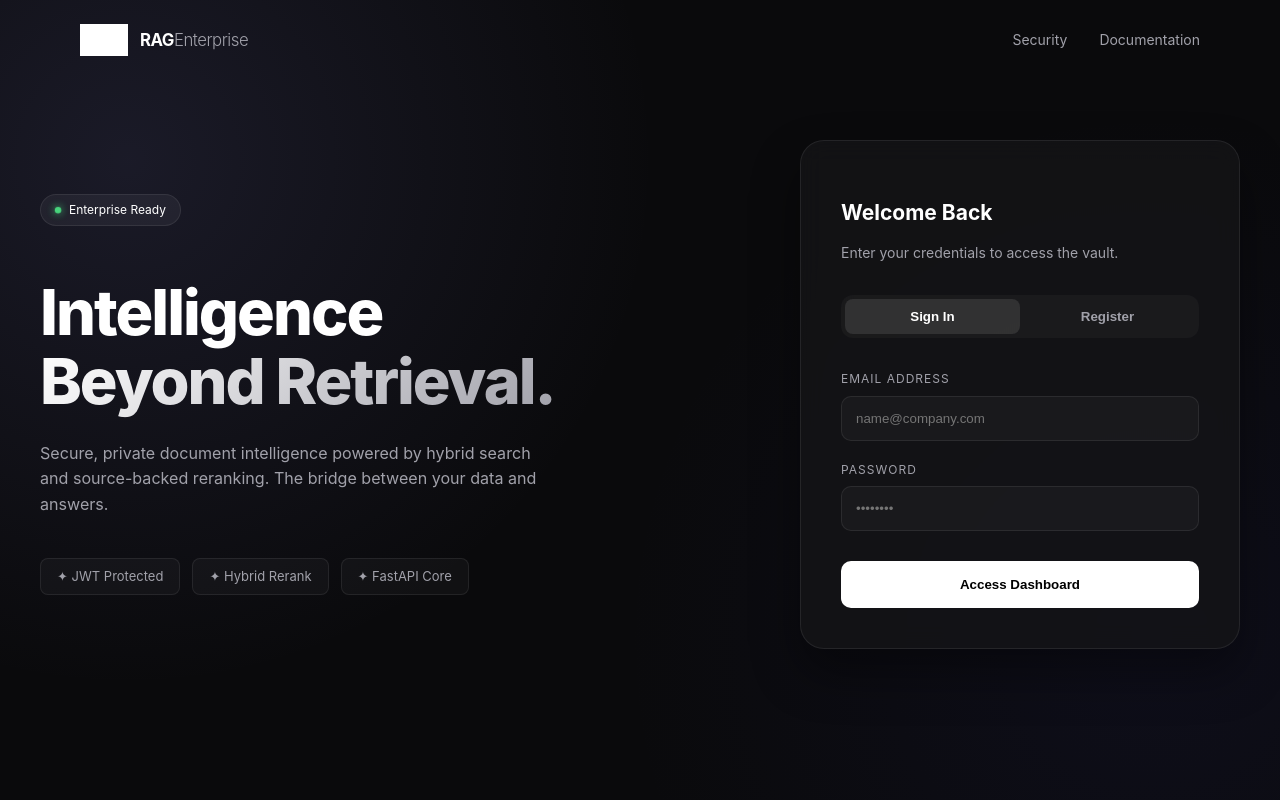
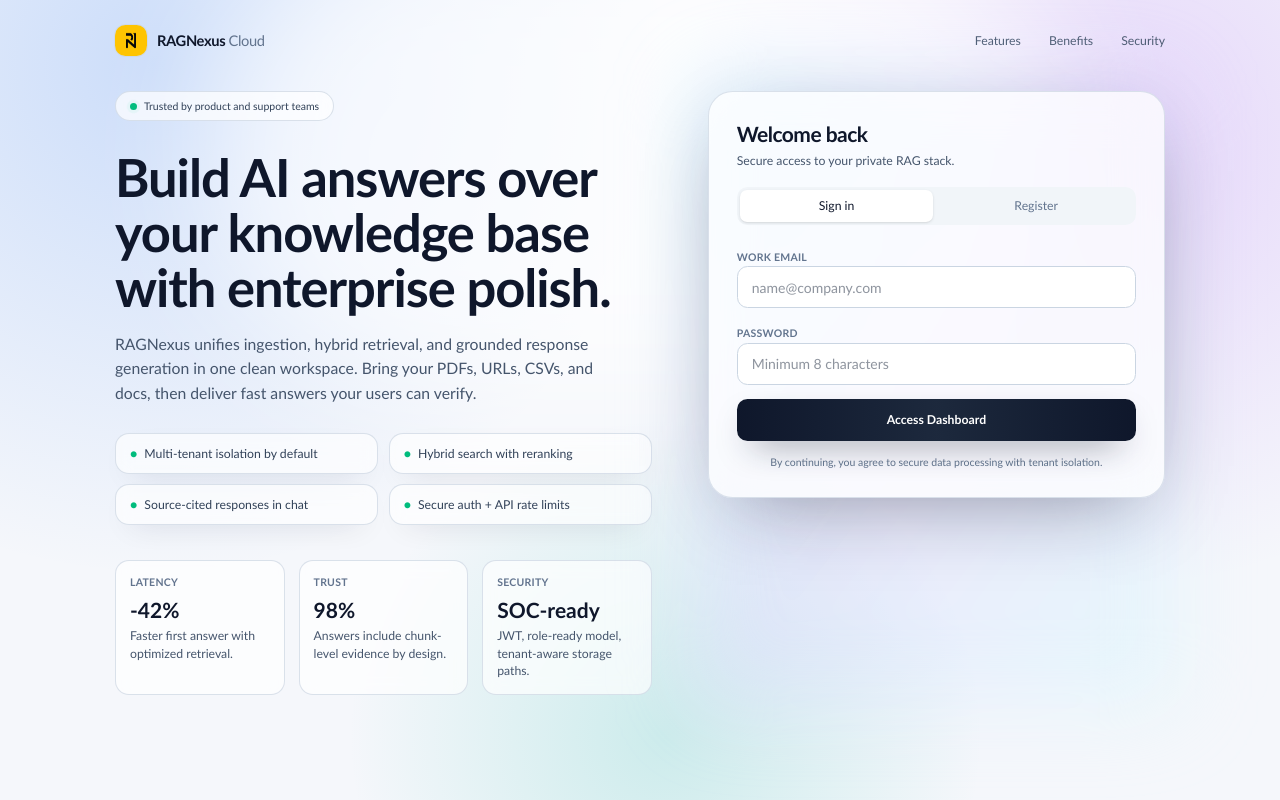
Before and after one commit to VedWay/RAGNexus, a React (Vite) app in the folder web/: page / in a window 1280 px wide. Built offline with nearby package versions, Linux system fonts and the light colour scheme.

Commit message:
Improved Landing page

```diff
--- a/web/index.html
+++ b/web/index.html
@@ -4,7 +4,7 @@
     <meta charset="UTF-8" />
     <link rel="icon" type="image/png" href="/hero.png" />
     <meta name="viewport" content="width=device-width, initial-scale=1.0" />
-    <title>web</title>
+    <title>RagNexus</title>
   </head>
   <body>
     <div id="root"></div>
--- a/web/package.json
+++ b/web/package.json
@@ -15,6 +15,7 @@
   },
   "devDependencies": {
     "@eslint/js": "^9.39.4",
+    "@tailwindcss/vite": "^4.2.2",
     "@types/react": "^19.2.14",
     "@types/react-dom": "^19.2.3",
     "@vitejs/plugin-react": "^6.0.1",
@@ -22,6 +23,7 @@
     "eslint-plugin-react-hooks": "^7.0.1",
     "eslint-plugin-react-refresh": "^0.5.2",
     "globals": "^17.4.0",
+    "tailwindcss": "^4.2.2",
     "vite": "^8.0.4"
   }
 }
--- a/web/src/components/LandingPage.jsx
+++ b/web/src/components/LandingPage.jsx
@@ -1,5 +1,4 @@
-import React from 'react';
-import './LandingPage.css';
+import React from 'react'
 
 function LandingPage({
   brandLogo,
@@ -16,84 +15,136 @@ function LandingPage({
   authError,
 }) {
   return (
-    <div className="landingWrap">
-      {/* Dynamic Background Elements */}
-      <div className="glow-mesh" />
+    <div className="relative min-h-screen overflow-hidden bg-[#f5f7fb] text-slate-900">
+      <div className="pointer-events-none absolute inset-0 bg-[radial-gradient(circle_at_12%_8%,rgba(59,130,246,0.22),transparent_38%),radial-gradient(circle_at_88%_18%,rgba(168,85,247,0.2),transparent_34%),radial-gradient(circle_at_52%_92%,rgba(20,184,166,0.18),transparent_32%)]" />
+      <div className="pointer-events-none absolute -top-24 left-1/2 h-[480px] w-[860px] -translate-x-1/2 rounded-full bg-white/70 blur-3xl" />
 
-      <nav className="landingNav">
-        <div className="navLogo">
-          <img src={brandLogo} alt="Logo" />
-          <span>RAG<span>Enterprise</span></span>
+      <nav className="relative z-10 mx-auto flex w-full max-w-7xl items-center justify-between px-6 pb-4 pt-7 lg:px-10">
+        <div className="flex items-center gap-3">
+          <img src={brandLogo} alt="Logo" className="h-9 w-9 rounded-xl ring-1 ring-slate-300/60" />
+          <span className="text-[1.05rem] font-semibold tracking-tight text-slate-900">
+            RAGNexus <span className="font-normal text-slate-500">Cloud</span>
+          </span>
         </div>
-        <div className="navLinks">
-          <a href="#features">Security</a>
-          <a href="#docs">Documentation</a>
+        <div className="hidden items-center gap-8 text-sm text-slate-600 md:flex">
+          <a href="#features" className="transition hover:text-slate-900">Features</a>
+          <a href="#benefits" className="transition hover:text-slate-900">Benefits</a>
+          <a href="#security" className="transition hover:text-slate-900">Security</a>
         </div>
       </nav>
 
-      <main className="landingMain">
-        <section className="landingHero">
-          <div className="heroContent">
-            <div className="heroBadge">
-              <span className="pulseDot"></span>
-              Enterprise Ready
+      <main className="relative z-10 mx-auto grid w-full max-w-7xl gap-10 px-6 pb-12 pt-6 lg:grid-cols-[1.08fr_0.92fr] lg:gap-16 lg:px-10 lg:pb-20">
+        <section className="space-y-8 self-center">
+          <div className="inline-flex items-center gap-2 rounded-full border border-slate-300/70 bg-white/70 px-4 py-2 text-xs font-medium text-slate-700 backdrop-blur">
+            <span className="relative flex h-2 w-2">
+              <span className="absolute inline-flex h-full w-full animate-ping rounded-full bg-emerald-400 opacity-70" />
+              <span className="relative inline-flex h-2 w-2 rounded-full bg-emerald-500" />
+            </span>
+            Trusted by product and support teams
           </div>
-            <h1>
-              Intelligence <br />
-              <span className="textGradient">Beyond Retrieval.</span>
+
+          <div className="space-y-5">
+            <h1 className="max-w-2xl text-4xl font-semibold leading-[1.05] tracking-[-0.02em] text-slate-900 sm:text-5xl lg:text-6xl">
+              Build AI answers over your knowledge base with enterprise polish.
             </h1>
-            <p className="heroSubtext">
-              Secure, private document intelligence powered by hybrid search and
-              source-backed reranking. The bridge between your data and answers.
+            <p className="max-w-xl text-base leading-7 text-slate-600 sm:text-lg">
+              RAGNexus unifies ingestion, hybrid retrieval, and grounded response generation in one clean workspace.
+              Bring your PDFs, URLs, CSVs, and docs, then deliver fast answers your users can verify.
             </p>
+          </div>
 
-            <div className="featureCapsules">
-              <div className="capsule">✦ JWT Protected</div>
-              <div className="capsule">✦ Hybrid Rerank</div>
-              <div className="capsule">✦ FastAPI Core</div>
+          <div id="features" className="grid gap-3 sm:grid-cols-2">
+            {[
+              'Multi-tenant isolation by default',
+              'Hybrid search with reranking',
+              'Source-cited responses in chat',
+              'Secure auth + API rate limits',
+            ].map((item) => (
+              <div
+                key={item}
+                className="group rounded-2xl border border-slate-300/70 bg-white/65 px-4 py-3 text-sm text-slate-700 shadow-[0_10px_30px_-18px_rgba(15,23,42,0.45)] backdrop-blur transition hover:-translate-y-0.5 hover:border-slate-400"
+              >
+                <span className="mr-2 text-emerald-500">●</span>
+                {item}
+              </div>
+            ))}
+          </div>
+
+          <div id="benefits" className="grid gap-4 pt-2 sm:grid-cols-3">
+            <div className="rounded-2xl border border-slate-300/70 bg-white/70 p-4 backdrop-blur">
+              <div className="text-xs font-semibold uppercase tracking-wide text-slate-500">Latency</div>
+              <div className="mt-2 text-2xl font-semibold text-slate-900">-42%</div>
+              <p className="mt-1 text-sm text-slate-600">Faster first answer with optimized retrieval.</p>
+            </div>
+            <div className="rounded-2xl border border-slate-300/70 bg-white/70 p-4 backdrop-blur">
+              <div className="text-xs font-semibold uppercase tracking-wide text-slate-500">Trust</div>
+              <div className="mt-2 text-2xl font-semibold text-slate-900">98%</div>
+              <p className="mt-1 text-sm text-slate-600">Answers include chunk-level evidence by design.</p>
+            </div>
+            <div id="security" className="rounded-2xl border border-slate-300/70 bg-white/70 p-4 backdrop-blur">
+              <div className="text-xs font-semibold uppercase tracking-wide text-slate-500">Security</div>
+              <div className="mt-2 text-2xl font-semibold text-slate-900">SOC-ready</div>
+              <p className="mt-1 text-sm text-slate-600">JWT, role-ready model, tenant-aware storage paths.</p>
             </div>
           </div>
+        </section>
 
-          <div className="authContainer">
-            <div className="authCard">
-              <div className="authHeader">
-                <h2>{authMode === 'login' ? 'Welcome Back' : 'Get Started'}</h2>
-                <p>Enter your credentials to access the vault.</p>
+        <section className="relative">
+          <div className="absolute -inset-4 rounded-[2rem] bg-gradient-to-br from-sky-200/50 via-violet-200/40 to-cyan-100/40 blur-2xl" />
+
+          <div className="relative rounded-[1.75rem] border border-slate-300/70 bg-white/75 p-6 shadow-[0_24px_80px_-28px_rgba(15,23,42,0.45)] backdrop-blur-xl sm:p-8">
+            <div className="mb-5 flex items-center justify-between">
+              <div>
+                <h2 className="text-2xl font-semibold tracking-tight text-slate-900">
+                  {authMode === 'login' ? 'Welcome back' : 'Create your workspace'}
+                </h2>
+                <p className="mt-1 text-sm text-slate-600">Secure access to your private RAG stack.</p>
               </div>
 
-              <div className="authTabs">
+            </div>
+
+            <div className="mb-6 grid grid-cols-2 gap-2 rounded-xl bg-slate-100 p-1">
               <button
                 type="button"
-                  className={authMode === 'login' ? 'active' : ''}
+                className={`rounded-lg px-4 py-2 text-sm font-medium transition ${
+                  authMode === 'login'
+                    ? 'bg-white text-slate-900 shadow-sm'
+                    : 'text-slate-500 hover:text-slate-800'
+                }`}
                 onClick={() => setAuthMode('login')}
               >
-                  Sign In
+                Sign in
               </button>
               <button
                 type="button"
-                  className={authMode === 'register' ? 'active' : ''}
+                className={`rounded-lg px-4 py-2 text-sm font-medium transition ${
+                  authMode === 'register'
+                    ? 'bg-white text-slate-900 shadow-sm'
+                    : 'text-slate-500 hover:text-slate-800'
+                }`}
                 onClick={() => setAuthMode('register')}
               >
                 Register
               </button>
             </div>
 
-              <form className="authForm" onSubmit={submitAuth}>
+            <form className="space-y-4" onSubmit={submitAuth}>
               {authMode === 'register' && (
-                  <div className="inputGroup">
-                    <label>Full Name</label>
+                <div className="space-y-2">
+                  <label className="text-xs font-semibold uppercase tracking-wide text-slate-500">Full name</label>
                   <input
                     type="text"
                     placeholder="Alex Rivera"
                     value={authName}
                     onChange={(e) => setAuthName(e.target.value)}
                     disabled={authBusy}
+                    className="h-12 w-full rounded-xl border border-slate-300 bg-white px-4 text-slate-800 outline-none transition focus:border-sky-400 focus:ring-2 focus:ring-sky-200"
                   />
                 </div>
               )}
 
-                <div className="inputGroup">
-                  <label>Email Address</label>
+              <div className="space-y-2">
+                <label className="text-xs font-semibold uppercase tracking-wide text-slate-500">Work email</label>
                 <input
                   type="email"
                   placeholder="name@company.com"
@@ -101,38 +152,58 @@ function LandingPage({
                   onChange={(e) => setAuthEmail(e.target.value)}
                   disabled={authBusy}
                   required
+                  className="h-12 w-full rounded-xl border border-slate-300 bg-white px-4 text-slate-800 outline-none transition focus:border-sky-400 focus:ring-2 focus:ring-sky-200"
                 />
               </div>
 
-                <div className="inputGroup">
-                  <label>Password</label>
+              <div className="space-y-2">
+                <label className="text-xs font-semibold uppercase tracking-wide text-slate-500">Password</label>
                 <input
                   type="password"
-                    placeholder="••••••••"
+                  placeholder="Minimum 8 characters"
                   value={authPassword}
                   onChange={(e) => setAuthPassword(e.target.value)}
                   disabled={authBusy}
                   required
                   minLength={8}
+                  className="h-12 w-full rounded-xl border border-slate-300 bg-white px-4 text-slate-800 outline-none transition focus:border-sky-400 focus:ring-2 focus:ring-sky-200"
                 />
               </div>
 
-                {authError && <div className="authError">{authError}</div>}
+              {authError ? (
+                <div className="rounded-xl border border-rose-300 bg-rose-50 px-3 py-2 text-sm text-rose-700">
+                  {authError}
+                </div>
+              ) : null}
 
-                <button type="submit" className="authSubmit" disabled={authBusy}>
+              <button
+                type="submit"
+                disabled={authBusy}
+                className="group relative flex h-12 w-full items-center justify-center rounded-xl bg-gradient-to-r from-slate-900 via-slate-800 to-slate-900 text-sm font-semibold text-white shadow-[0_14px_35px_-16px_rgba(15,23,42,0.9)] transition hover:brightness-110 disabled:cursor-not-allowed disabled:opacity-60"
+              >
                 {authBusy ? (
-                    <span className="loader"></span>
+                  <span className="inline-flex items-center gap-2">
+                    <span className="h-4 w-4 animate-spin rounded-full border-2 border-white/30 border-t-white" />
+                    Processing...
+                  </span>
+                ) : authMode === 'login' ? (
+                  'Access Dashboard'
                 ) : (
-                    authMode === 'login' ? 'Access Dashboard' : 'Create Account'
+                  'Create Account'
                 )}
               </button>
             </form>
+
+
+
+            <div className="mt-4 text-center text-xs text-slate-500">
+              By continuing, you agree to secure data processing with tenant isolation.
             </div>
           </div>
         </section>
       </main>
     </div>
-  );
+  )
 }
 
-export default LandingPage;
+export default LandingPage
--- a/web/src/index.css
+++ b/web/src/index.css
@@ -1,3 +1,5 @@
+@import "tailwindcss";
+
 :root {
   --bg: #fbf6ec;
   --panel: #fffef9;
--- a/web/vite.config.js
+++ b/web/vite.config.js
@@ -1,9 +1,10 @@
 import { defineConfig } from 'vite'
 import react from '@vitejs/plugin-react'
+import tailwindcss from '@tailwindcss/vite'
 
 // https://vite.dev/config/
 export default defineConfig({
-  plugins: [react()],
+  plugins: [react(), tailwindcss()],
   server: {
     proxy: {
       '/health': 'http://localhost:8000',
```
Also changed, not shown: 1 other file (tests, documents, lock files or other folders). Lines whose indentation alone changed are shown as unchanged.
